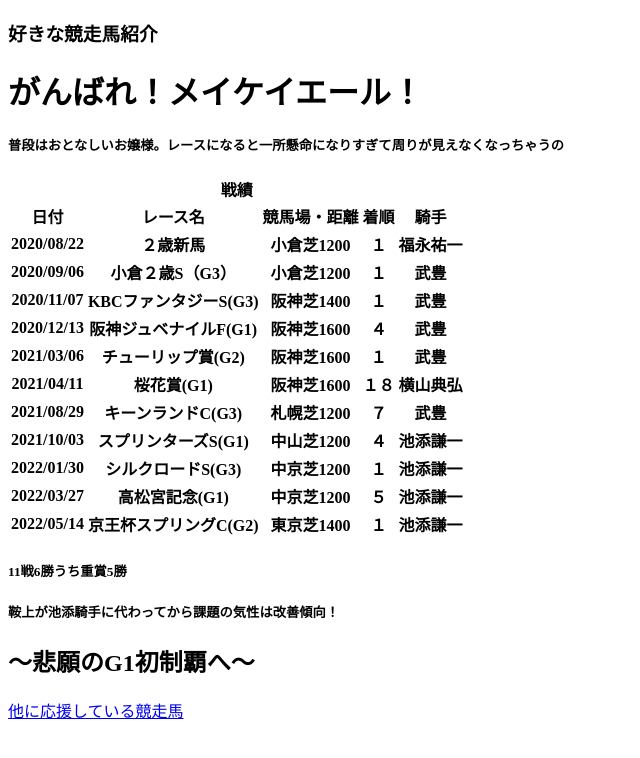
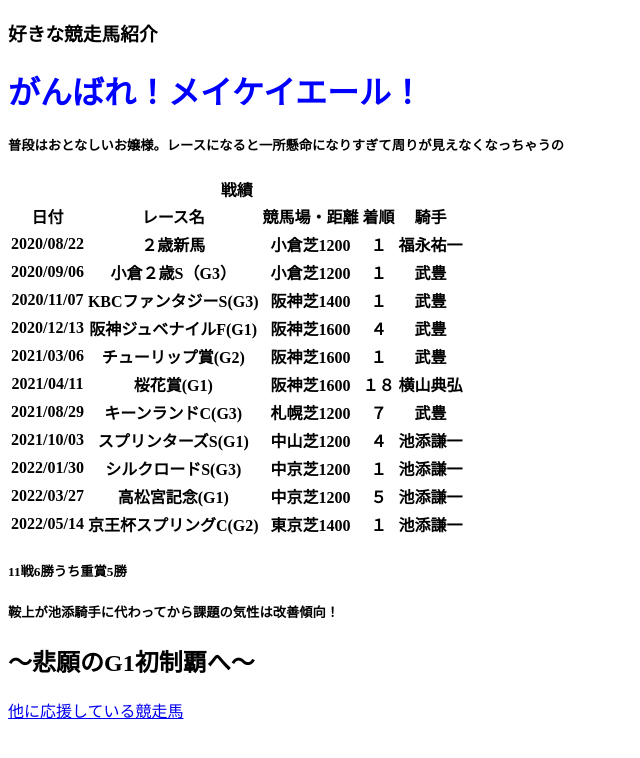
Before and after one commit to itosubaru/project, a plain HTML site: page index.html in a window 1280 px wide. Shown: the whole page, without its empty margins (0-640 px from the left). Drawn offline with Linux system fonts and the light colour scheme.

Commit message:
Update index.html

```diff
--- a/index.html
+++ b/index.html
@@ -5,7 +5,7 @@
 <meta charset="UTF-8">
 <title>前期末プロジェクト</title>
 
-<link rel="stylsheet" href="my.css">
+<link rel="stylesheet" href="my.css">
 
 </head>
 
```
